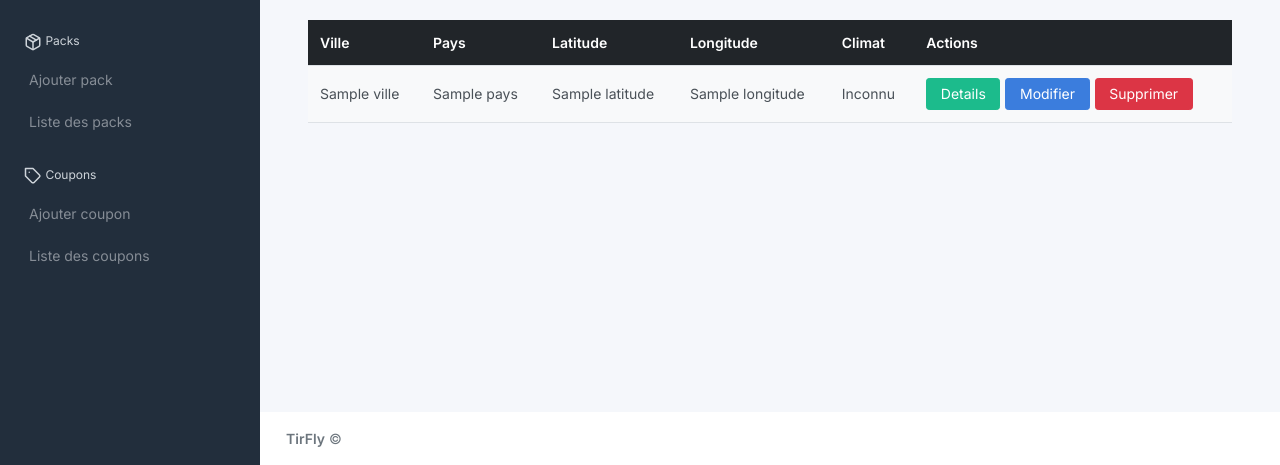
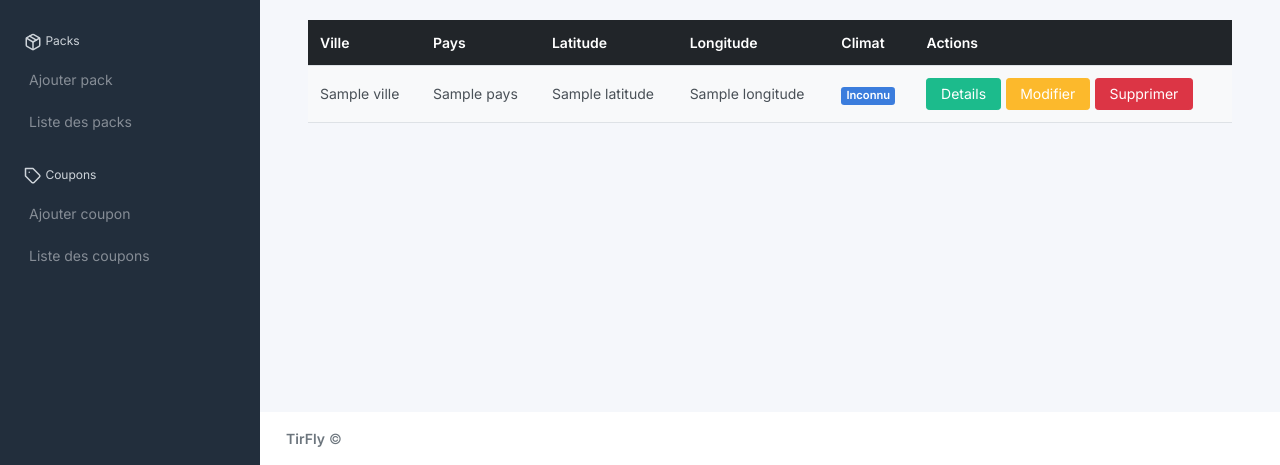
Before and after one commit to Koussay-Akchi/tirfly-web, a Symfony app: template templates/destinations/tableau-destinations.html.twig in a window 1280 px wide. Shown: the part 525-990 px from the top of the page. Run offline with Twig, Linux system fonts and the light colour scheme; the template is opened without the code that fills it: most values are stand-ins (such as "Sample title", 1, 10 or a date in 2020); some libraries are stand-ins or nearby versions.

Commit message:
fix: css

```diff
--- a/src/Controller/DestinationController.php
+++ b/src/Controller/DestinationController.php
@@ -116,7 +116,7 @@ class DestinationController extends AbstractController
             $entityManager->flush();
 
             $this->addFlash('success', 'Destination ajoutée avec succès!');
-            return $this->redirectToRoute('liste_destinations');
+            return $this->redirectToRoute('admin_liste_destinations');
         }
 
         return $this->render('destinations/ajout-destination.html.twig', [
--- a/src/Controller/VoyageController.php
+++ b/src/Controller/VoyageController.php
@@ -119,7 +119,7 @@ class VoyageController extends AbstractController
             $entityManager->flush();
 
             $this->addFlash('success', 'Voyage ajouté avec succès.');
-            return $this->redirectToRoute('liste_voyages');
+            return $this->redirectToRoute('admin_liste_voyages');
         }
 
         return $this->render('voyages/ajout-voyage.html.twig', [
--- a/templates/destinations/tableau-destinations.html.twig
+++ b/templates/destinations/tableau-destinations.html.twig
@@ -68,19 +68,20 @@
 								<td>{{ destination.latitude }}</td>
 								<td>{{ destination.longitude }}</td>
 								<td>
+									<span class="badge bg-primary">
 										{% set climatLabels = {
 										1: 'Tropical',
 										2: 'Chaud',
 										3: 'Froid',
 										4: 'Desert'
 									} %}
-									{{ climatLabels[destination.climat] ?? 'Inconnu' }}
+										{{ climatLabels[destination.climat] ?? 'Inconnu' }}</span>
 								</td>
 
 								<td>
 									<div class="table-actions" style="display: flex; gap: 5px">
 										<button class="btn btn-success" onclick="window.location.href='{{ path('details_destination', {'id': destination.id}) }}'">Details</button>
-										<button class="btn btn-primary" onclick="window.location.href='{{ path('edit_destination', {'id': destination.id}) }}'">Modifier</button>
+										<button class="btn btn-warning" onclick="window.location.href='{{ path('edit_destination', {'id': destination.id}) }}'">Modifier</button>
 										<button class="btn btn-danger" onclick="if(confirm('Supprimer ce destination ?')) window.location.href='{{ path('delete_destination', {'id': destination.id}) }}'">Supprimer</button>
 									</div>
 								</td>
```
Lines whose indentation alone changed are shown as unchanged.
